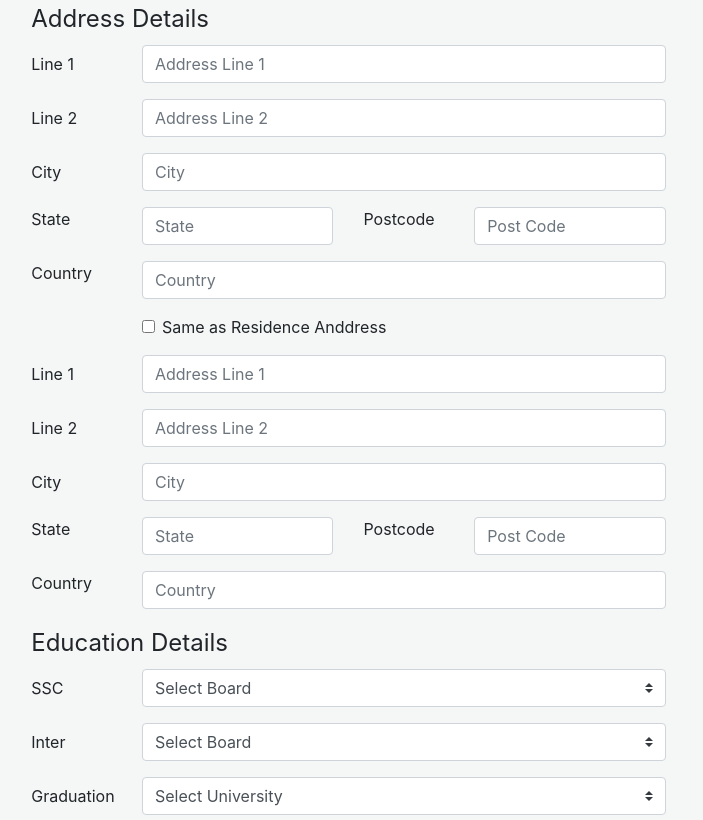
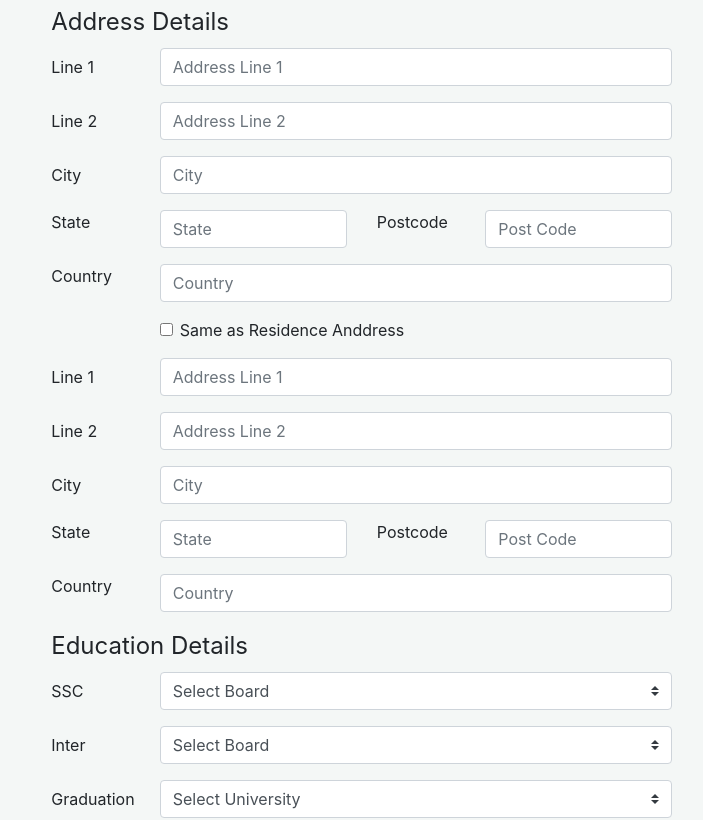
Before and after one commit to thotasaiharish/HRApp, an Angular app in the folder HR-APP/: page / in a window 1280 px wide. Shown: the part 2049-2869 px from the top of the page, without its empty margins (242-945 px from the left). Built offline with nearby package versions, Linux system fonts and the light colour scheme.

Commit message:
css change

```diff
--- a/HR-APP/src/app/app.component.scss
+++ b/HR-APP/src/app/app.component.scss
@@ -237,7 +237,7 @@ body{
 .page-wrapper .page-content {
     display: inline-block;
     width: 100%;
-    padding-left: 20px;
+    padding-left: 40px;
     padding-top: 20px;
   }
 
```
Also changed, not shown: 1 other file (tests, documents, lock files or other folders).
